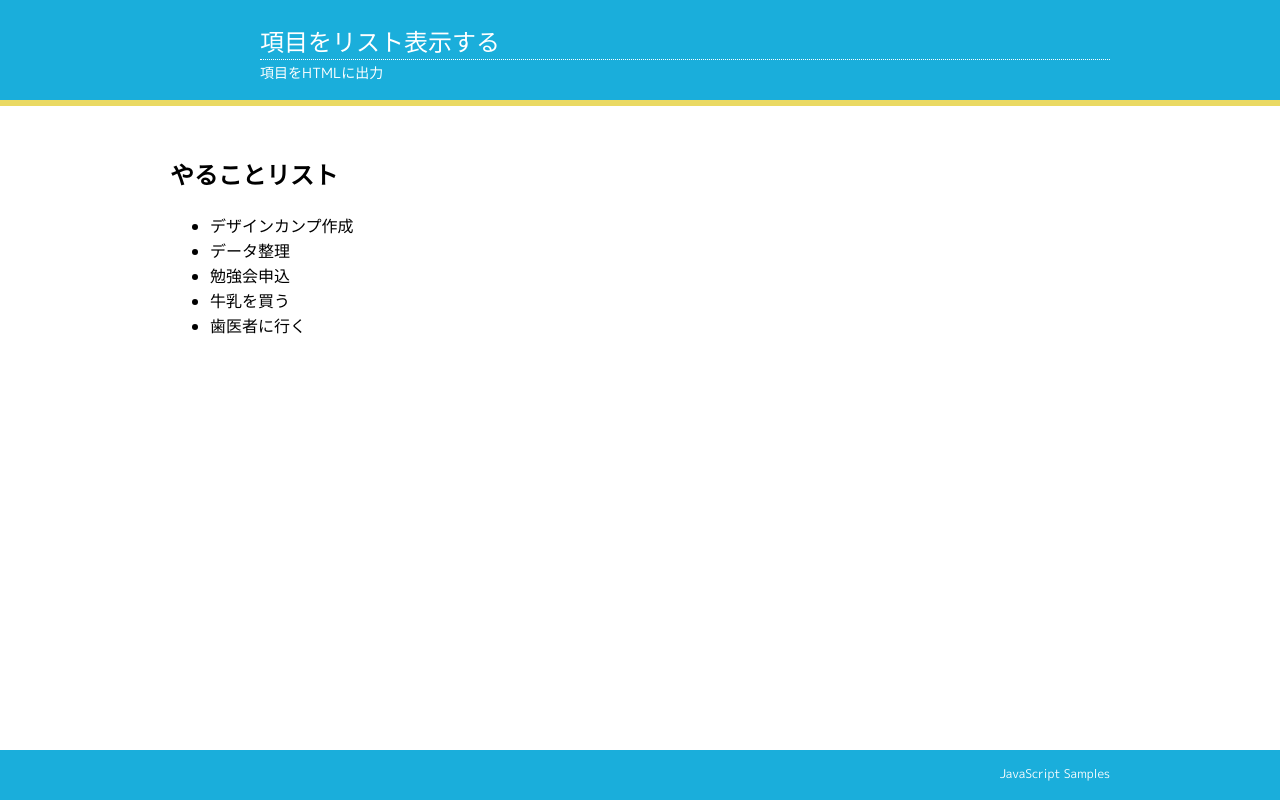
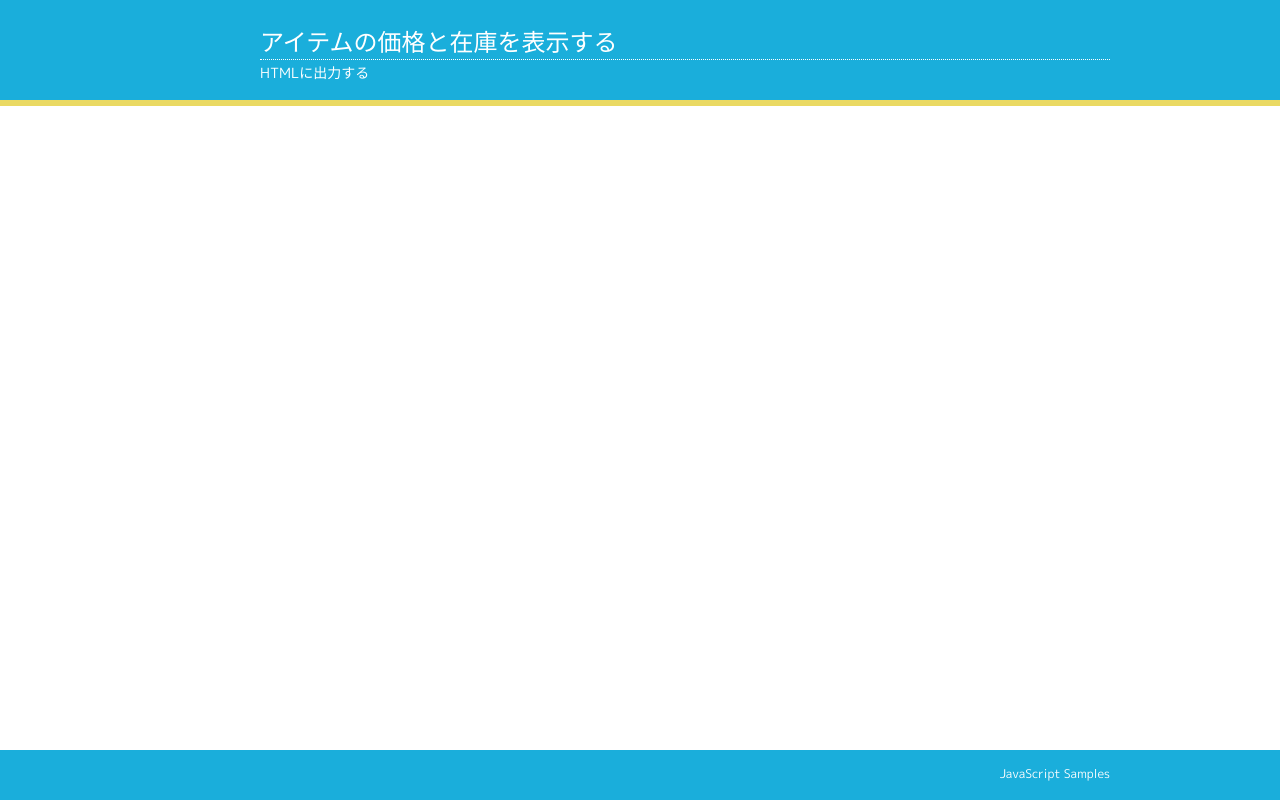
Before and after one commit to Serizawa1994/javascript, a plain HTML site: page sample.html in a window 1280 px wide. Drawn offline with Linux system fonts and the light colour scheme.

Commit message:
studying how to use Object on javascript

```diff
--- a/sample.html
+++ b/sample.html
@@ -11,16 +11,14 @@
 <body>
 <header>
 <div class="container">
-<h1>項目をリスト表示する</h1>
-<h2>項目をHTMLに出力</h2>
+<h1>アイテムの価格と在庫を表示する</h1>
+<h2>HTMLに出力する</h2>
 </div><!-- /.container -->
 </header>
 <main>
 <div class="container">
 <section>
-    <h1>やることリスト</h1>
-    <ul id="list">
-    </ul>
+
 </section>
 </div><!-- /.container -->
 </main>
@@ -33,13 +31,12 @@
 
     'use strict';
 
-    let todo = ['デザインカンプ作成', 'データ整理', '勉強会申込', '牛乳を買う'];
-    todo.push('歯医者に行く');
-
-    for(let item of todo){
-        const li = `<li>${item}</li>`;
-        document.getElementById('list').insertAdjacentHTML('beforeend',li);
-    }
+    let jsbook = {title: 'Javascript入門', price: 2500, stock: 3};
+    console.log(jsbook);
+    console.log(jsbook.title);
+    console.log(jsbook['price']);
+    jsbook.stock = 10;
+    console.log(jsbook['stock']);
 </script>
 </body>
 </html>
```
